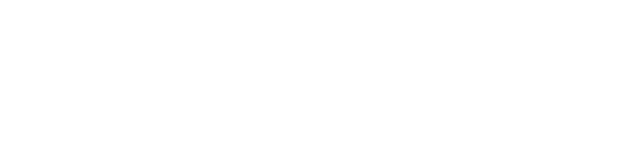
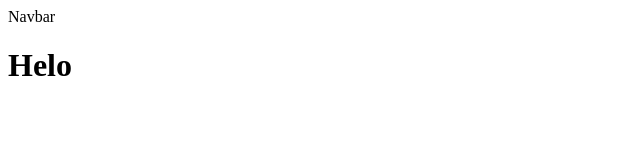
Before and after one commit to tasya-virtual-dev/git_tutorial, a plain HTML site: page index.html in a window 1280 px wide. Shown: the whole page, without its empty margins (0-640 px from the left). Drawn offline with Linux system fonts and the light colour scheme.

Commit message:
add navbar

```diff
--- a/index.html
+++ b/index.html
@@ -7,6 +7,9 @@
     <title>Document</title>
 </head>
 <body>
-
+    <nav>
+        Navbar
+    </nav>
+    <h1>Helo</h1>
 </body>
 </html>
```
